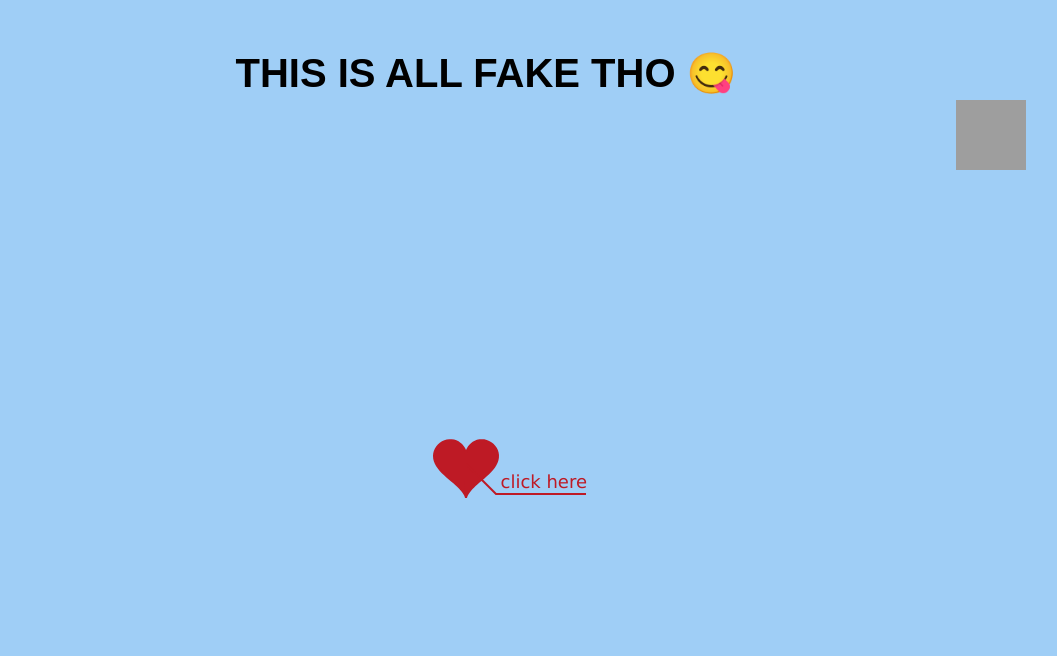
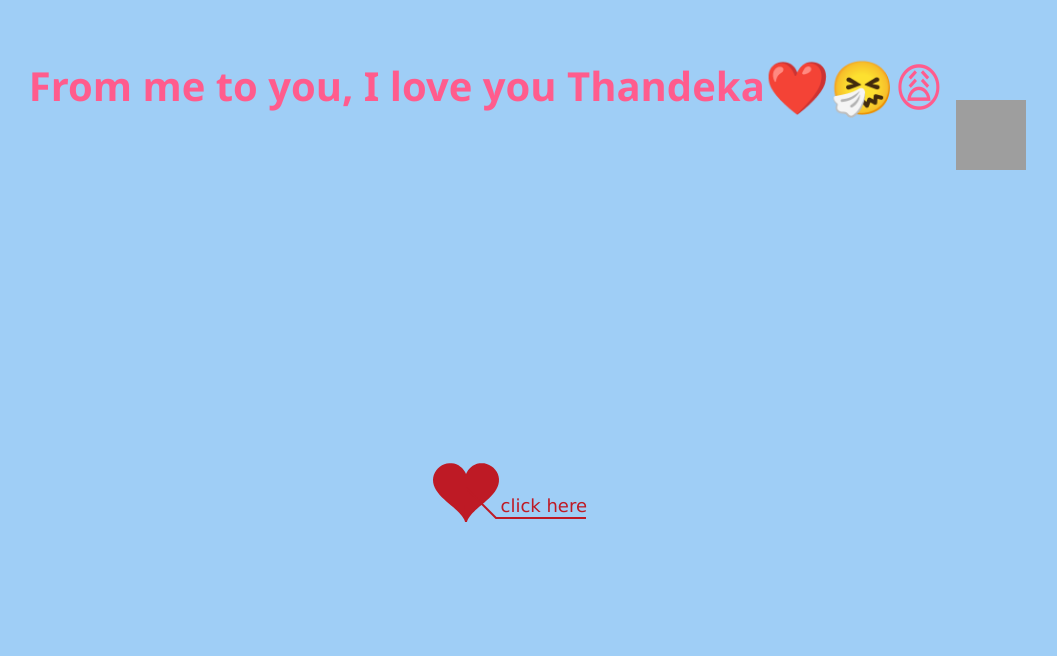
Before and after one commit to bonnysi76/grok, a plain HTML site: page index.html in a window 1280 px wide. Shown: the whole page, without its empty margins (154-1211 px from the left). Drawn offline with Linux system fonts and the light colour scheme; grey boxes are pictures that could not be loaded.

Commit message:
Update index.html

```diff
--- a/index.html
+++ b/index.html
@@ -31,8 +31,27 @@
 </head>
 
 <body>
-    <h1 style="display: flex; align-items: center; justify-content: center; text-align: center;"> THIS IS ALL FAKE THO 😋</h1>
 
+    <h1 style="
+  display: flex;
+  align-items: center;
+  justify-content: center;
+  text-align: center;
+  color: #ff5c8d;
+  font-weight: 700;
+  font-family: 'Segoe UI', Tahoma, Geneva, Verdana, sans-serif;
+  animation: fadeInScale 2s ease forwards;
+  opacity: 0;
+">
+  From me to you, I love you Thandeka <span style="font-size: 1.3em;">❤️🤧😩</span>
+</h1>
+
+<style>
+  @keyframes fadeInScale {
+    0% { opacity: 0; transform: scale(0.9); }
+    100% { opacity: 1; transform: scale(1); }
+  }
+</style>
 
     <img src="https://ajlovechina.github.io/loveBalloon/static/music.png" style="position: fixed;z-index: 10001;top:100px;right:100px; width: 70px; height: 70px;"
         onclick="let m = document.querySelector('.song-audio-autoplay'); if (m.paused ) {m.play(); this.className = 'rotateImages'} else {m.pause(); this.className = ''}">
```
